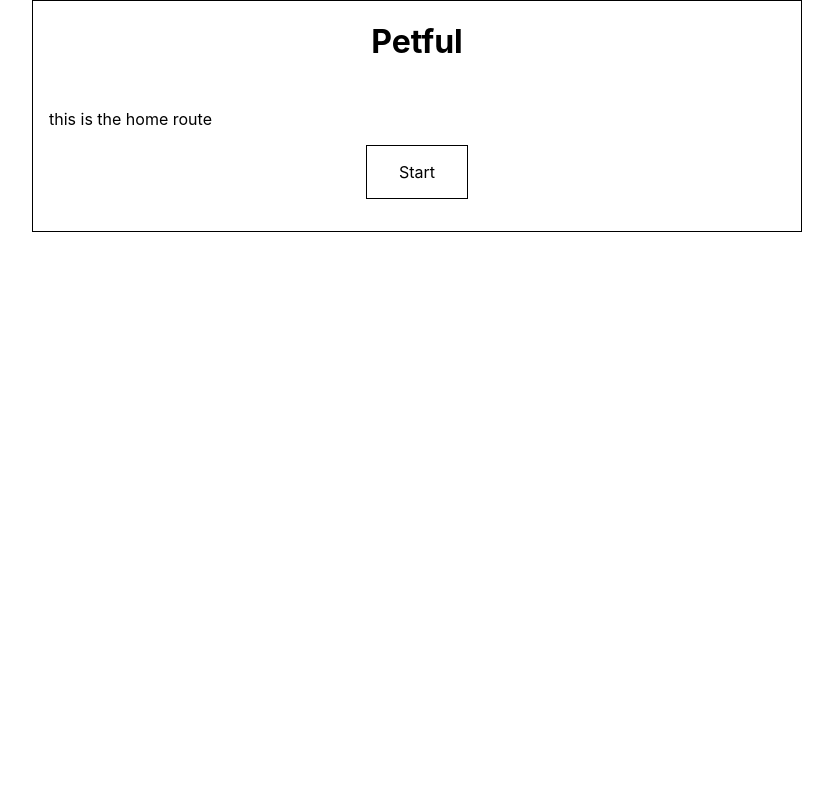
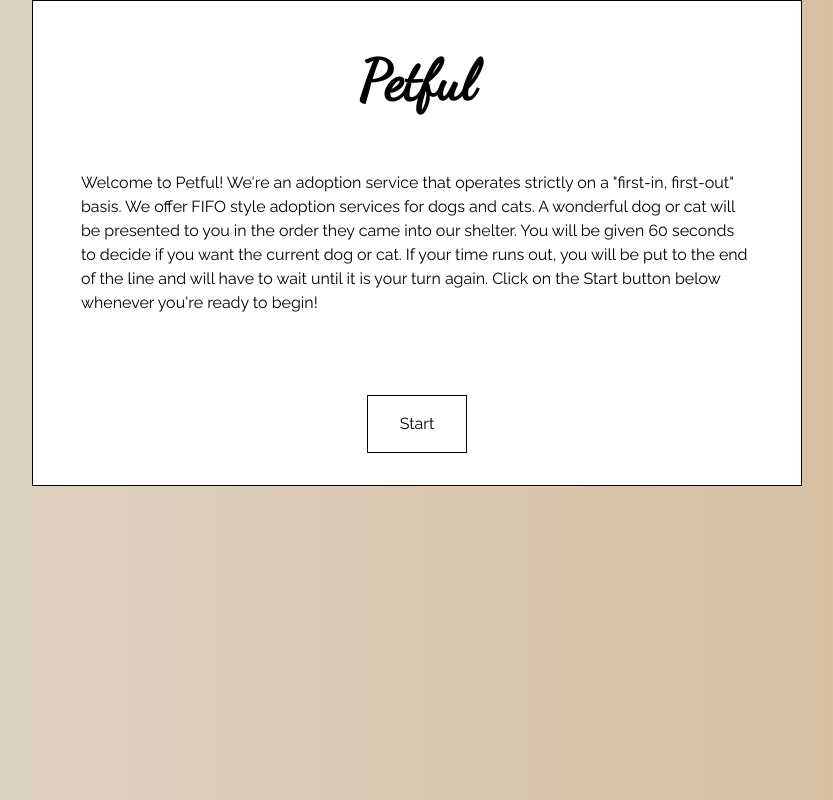
Before and after one commit to thebinarypenguin/DSA-Petful-Client-Ethan, a React (Create React App) app: page / in a window 1280 px wide. Shown: the whole page, without its empty margins (223-1056 px from the left). Built offline with nearby package versions, Linux system fonts and the light colour scheme.

Commit message:
added link to homepage and some css

```diff
--- a/src/components/AdoptionRoute/AdoptionRoute.css
+++ b/src/components/AdoptionRoute/AdoptionRoute.css
@@ -1,5 +1,5 @@
 #AdoptionRoute {
-
+  padding: 0 4rem 0 4rem;
 }
 
 .PetContainer {
--- a/src/components/App/App.css
+++ b/src/components/App/App.css
@@ -2,11 +2,19 @@
   border: 1px solid black;
   max-width: 768px;
   margin: auto;
+  background-color: white;
 }
 
 #App header {
   text-align: center;
   margin-bottom: 3rem;
+  font-family: 'Dancing Script', cursive;
+  font-size: 28px;
+}
+
+header a {
+  text-decoration: none;
+  color: black;
 }
 
 .ButtonContainer {
@@ -22,10 +30,20 @@
   color: black;
 }
 
+#App p {
+  margin-bottom: 5rem;
+  padding: 0 3rem 0 3rem;
+}
+
 .Button:hover {
-  background-color: blue;
+  background-color: black;
+  color: white;
 }
 
 .Button:active {
   background-color: red;
 }
+
+img {
+  box-shadow: 4px;
+}
--- a/src/components/App/App.js
+++ b/src/components/App/App.js
@@ -2,6 +2,7 @@ import React from 'react';
 import { BrowserRouter as Router, Route } from "react-router-dom";
 import HomeRoute from '../HomeRoute/HomeRoute';
 import AdoptionRoute from '../AdoptionRoute/AdoptionRoute';
+import { Link } from 'react-router-dom';
 
 import './App.css';
 
@@ -11,12 +12,11 @@ class App extends React.Component {
     return (
       <div id="App">
 
-        <header>
-          <h1>Petful</h1>
-        </header>
-
         <main>
           <Router>
+          <header>
+            <Link to="/"><h1 className='Logo'>Petful</h1></Link>
+          </header>
             <Route exact path='/' component={HomeRoute} />
             <Route path='/adopt' component={AdoptionRoute} />
           </Router>
--- a/src/components/HomeRoute/HomeRoute.js
+++ b/src/components/HomeRoute/HomeRoute.js
@@ -8,7 +8,7 @@ class HomeRoute extends React.Component {
   render() {
     return (
       <div id="HomeRoute">
-        <p>this is the home route</p>
+        <p>Welcome to Petful! We're an adoption service that operates strictly on a "first-in, first-out" basis. We offer FIFO style adoption services for dogs and cats. A wonderful dog or cat will be presented to you in the order they came into our shelter. You will be given 60 seconds to decide if you want the current dog or cat. If your time runs out, you will be put to the end of the line and will have to wait until it is your turn again. Click on the Start button below whenever you're ready to begin! </p>
 
         <div className='ButtonContainer'>
           <Link className="Button" to='/adopt'>Start</Link>
--- a/src/components/Pet/Pet.css
+++ b/src/components/Pet/Pet.css
@@ -6,6 +6,7 @@
   width: 75%;
   height: auto;
   margin-bottom: 2rem;
+  box-shadow: 3px 4px #b8b7b7;
 }
 
 .Pet table {
--- a/src/index.css
+++ b/src/index.css
@@ -3,11 +3,11 @@
 @import url("https://fonts.googleapis.com/css?family=Montserrat");
 
 body {
+  line-height: 1.5;
   margin: 0;
   padding: 0;
-  font-family: -apple-system, BlinkMacSystemFont, "Segoe UI", "Roboto", "Oxygen",
-    "Ubuntu", "Cantarell", "Fira Sans", "Droid Sans", "Helvetica Neue",
-    sans-serif;
+  font-family: 'Raleway', sans-serif;
   -webkit-font-smoothing: antialiased;
   -moz-osx-font-smoothing: grayscale;
+  background-image: linear-gradient(90deg, rgb(224, 215, 203),rgb(212, 186, 153));
 }
```
